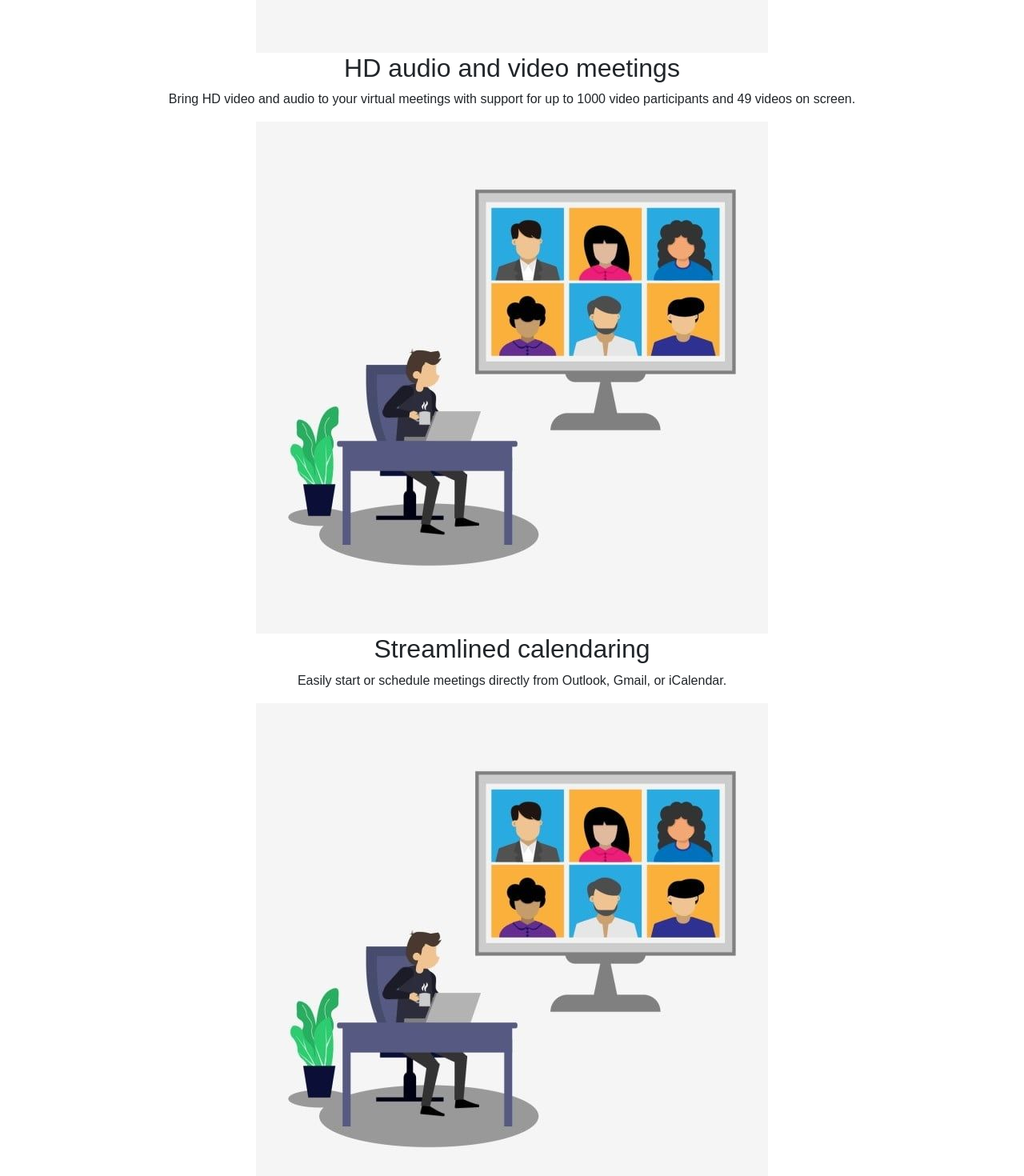
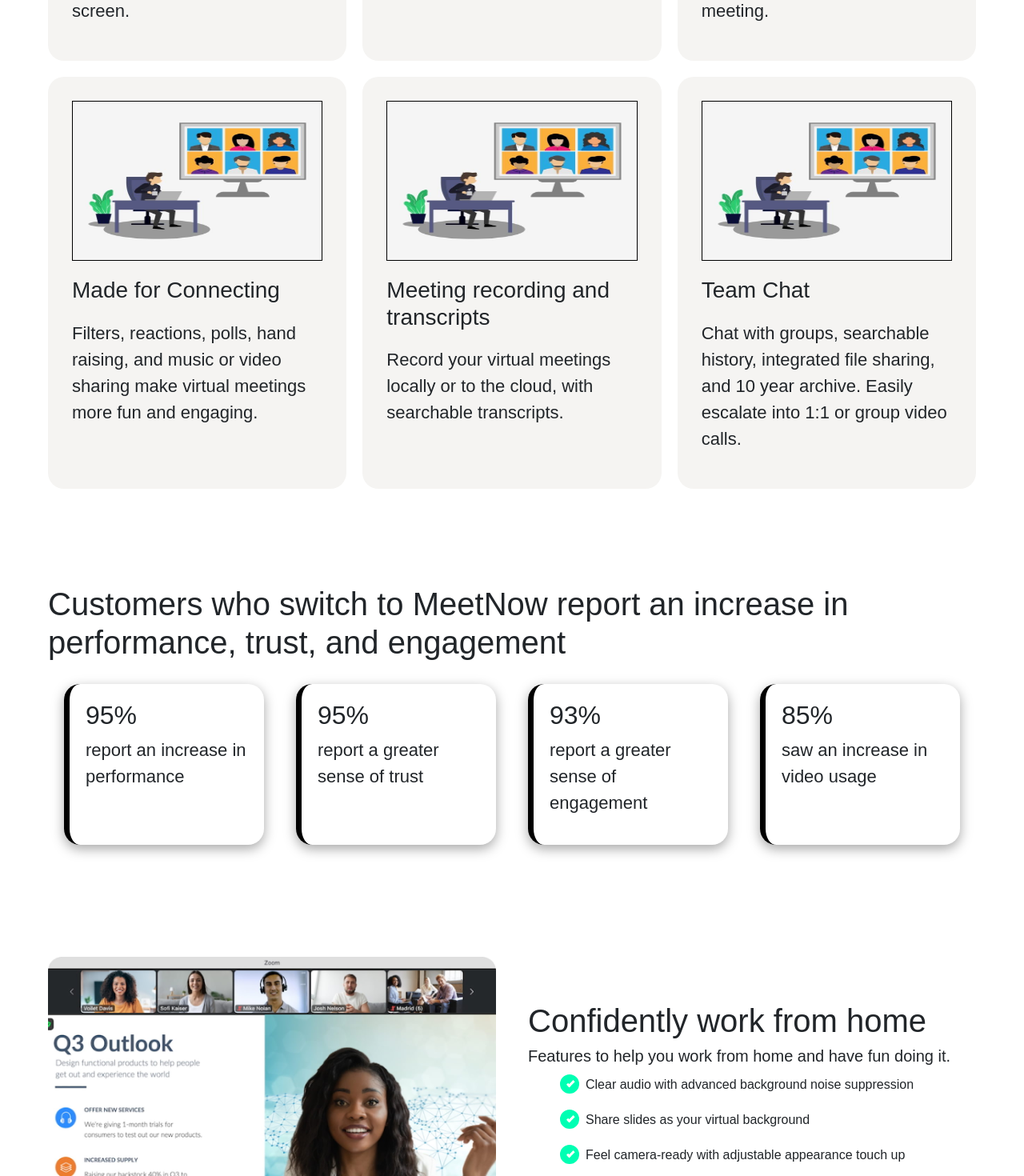
Before and after one commit to Rati3010/MeetNow, a React (Create React App) app in the folder client/: page / in a window 1280 px wide. Shown: the part 2180-3650 px from the top of the page at 80% size. Built offline with nearby package versions, Linux system fonts and the light colour scheme.

Commit message:
added some more css

```diff
--- /dev/null
+++ b/client/src/pages/HomePage/Confident.css
@@ -0,0 +1,49 @@
+.confindet-box-collection {
+  padding: 60px;
+  display: flex;
+  justify-content: space-between;
+  align-items: center;
+  text-align: left;
+  gap: 40px;
+}
+.confindet-box-collection > div {
+  width: 50%;
+}
+.confindet-box-collection > div > img {
+  width: 100%;
+}
+ul.checklist li {
+  font-size: 16px;
+  margin-bottom: 1em;
+  list-style-type: none;
+  padding: 0.25em 0 0 2.5em;
+  position: relative;
+}
+.checklist li::before {
+  content: ' ';
+  display: block;
+  border: solid 0.8em rgb(0, 255, 179);
+  border-radius: 0.8em;
+  height: 0;
+  width: 0;
+  position: absolute;
+  left: 0.5em;
+  top: 40%;
+  margin-top: -0.5em;
+}
+.checklist li::after {
+  content: ' ';
+  display: block;
+  width: 0.3em;
+  height: 0.6em;
+  border: solid #fff;
+  border-width: 0 0.2em 0.2em 0;
+  position: absolute;
+  left: 1.2em;
+  top: 45%;
+  margin-top: -0.2em;
+  -webkit-transform: rotate(45deg);
+  -moz-transform: rotate(45deg);
+  -o-transform: rotate(45deg);
+  transform: rotate(45deg);
+}
--- a/client/src/pages/HomePage/Confident.jsx
+++ b/client/src/pages/HomePage/Confident.jsx
@@ -3,18 +3,19 @@ import workFromHome from '../../assets/work-from-home-1.jpg';
 import meetingSoftware from '../../assets/meetings-software-1.jpg';
 import chatMobile from '../../assets/chat-mobile.gif';
 import chatImage from '../../assets/zoom-chat-1.jpg';
+import "./Confident.css"
 
 const Confident = () => {
   return (
     <>
-      <div>
+      <div className='confindet-box-collection'>
         <div>
           <img src={workFromHome} alt="" />
         </div>
         <div>
           <h1>Confidently work from home</h1>
           <h5>Features to help you work from home and have fun doing it.</h5>
-          <ul>
+          <ul className='checklist'>
             <li>Clear audio with advanced background noise suppression</li>
             <li>Share slides as your virtual background</li>
             <li>Feel camera-ready with adjustable appearance touch up</li>
@@ -24,14 +25,14 @@ const Confident = () => {
         </div>
       </div>
 
-      <div>
+      <div className='confindet-box-collection'>
         <div>
           <h1>Modernize your virtual meeting software</h1>
           <h5>
             MeetNow Meetings for desktop and mobile provide the virtual meeting
             tools to make every meeting a great one.
           </h5>
-          <ul>
+          <ul className='checklist'>
             <li>
               Focus on your virtual meeting – click record to leave the note
               taking to Zoom’s auto-generated, searchable transcripts
@@ -51,7 +52,7 @@ const Confident = () => {
         </div>
       </div>
 
-      <div>
+      <div className='confindet-box-collection'>
         <div>
           <img src={chatMobile} alt="" />
         </div>
@@ -63,7 +64,7 @@ const Confident = () => {
             great video conferencing experience that you’d expect from the
             desktop client and more.
           </h5>
-          <ul>
+          <ul className='checklist'>
             <li>
               Focus on your virtual meeting – click record to leave the note
               taking to MeetNow’s auto-generated, searchable transcripts
@@ -77,15 +78,15 @@ const Confident = () => {
         </div>
       </div>
 
-      <div>
+      <div className='confindet-box-collection'>
         <div>
-          <h1>Communicate instantly on Zoom Team Chat</h1>
+          <h1>Communicate instantly on MeetNow Team Chat</h1>
           <h5>
             Integrated persistent instant messaging streamlines workspace
             collaboration for team members across the desktop and mobile
             clients.
           </h5>
-          <ul>
+          <ul className='checklist'>
             <li>Instantly start a virtual meeting or phone call</li>
             <li>Share files and search content in public or private groups</li>
             <li>Connect external users while keeping information safe</li>
--- a/client/src/pages/HomePage/Description.css
+++ b/client/src/pages/HomePage/Description.css
@@ -64,3 +64,54 @@
 #description-below-box-collection>div>div>p{
     font-size: 22px;
 }
+#description-built{
+    padding: 60px;
+}
+#description-built>h1{
+    margin-bottom: 50px;
+}
+#description-built-box-collection{
+    display: grid;
+    grid-template-columns: repeat(3,1fr);
+    gap: 20px;
+}
+#description-built-box-collection>div{
+    padding: 30px;
+    text-align: left;
+    background-color: rgb(245, 244, 242);
+    border-radius: 20px;
+}
+#description-built-box-collection>div:hover{
+    background-color: rgb(187, 228, 247);
+}
+#description-built-box-collection>div>img{
+    width: 100%;
+    height: 200px;
+    margin-bottom: 20px;
+    border: 1px solid black ;
+}
+#description-built-box-collection>div>h3{
+    margin-bottom: 20px;
+}
+#description-built-box-collection>div>p{
+    font-size: 22px;
+}
+#description-customers{
+    padding: 60px;
+    text-align: left;
+}
+#description-customers>div{
+    display: grid;
+    grid-template-columns: repeat(4,1fr);
+    padding: 20px;
+    gap: 40px;
+}
+#description-customers>div>div{
+  padding: 20px;
+  border-left: 7px solid black;
+  border-radius: 20px;
+  box-shadow: rgba(0, 0, 0, 0.35) 0px 5px 15px;
+}
+#description-customers>div>div>p{
+    font-size: 22px;
+}
--- a/client/src/pages/HomePage/Description.jsx
+++ b/client/src/pages/HomePage/Description.jsx
@@ -65,7 +65,7 @@ const Description = () => {
               <p>
                 MeetNow Meetings syncs with your calendar system and delivers
                 streamlined enterprise-grade video conferencing from desktop,
-                mobile and dedicated Zoom for Home Devices
+                mobile and dedicated MeetNow for Home Devices
               </p>
             </div>
           </div>
@@ -85,12 +85,12 @@ const Description = () => {
         </div>
       </div>
 
-      <div>
+      <div id='description-built'>
         <h1>Built for modern teams</h1>
-        <div>
+        <div id='description-built-box-collection'>
           <div>
             <img src={meetingImage} alt="" />
-            <h2>HD audio and video meetings</h2>
+            <h3>HD audio and video meetings</h3>
             <p>
               Bring HD video and audio to your virtual meetings with support for
               up to 1000 video participants and 49 videos on screen.
@@ -98,7 +98,7 @@ const Description = () => {
           </div>
           <div>
             <img src={meetingImage} alt="" />
-            <h2>Streamlined calendaring</h2>
+            <h3>Streamlined calendaring</h3>
             <p>
               Easily start or schedule meetings directly from Outlook, Gmail, or
               iCalendar.
@@ -106,7 +106,7 @@ const Description = () => {
           </div>
           <div>
             <img src={meetingImage} alt="" />
-            <h2>Built-in collaboration tools</h2>
+            <h3>Built-in collaboration tools</h3>
             <p>
               Multiple video call participants can share their screens
               simultaneously and co-annotate for a more interactive virtual
@@ -115,7 +115,7 @@ const Description = () => {
           </div>
           <div>
             <img src={meetingImage} alt="" />
-            <h2>Made for Connecting</h2>
+            <h3>Made for Connecting</h3>
             <p>
               Filters, reactions, polls, hand raising, and music or video
               sharing make virtual meetings more fun and engaging.
@@ -123,7 +123,7 @@ const Description = () => {
           </div>
           <div>
             <img src={meetingImage} alt="" />
-            <h2>Meeting recording and transcripts</h2>
+            <h3>Meeting recording and transcripts</h3>
             <p>
               Record your virtual meetings locally or to the cloud, with
               searchable transcripts.
@@ -131,7 +131,7 @@ const Description = () => {
           </div>
           <div>
             <img src={meetingImage} alt="" />
-            <h2>Team Chat</h2>
+            <h3>Team Chat</h3>
             <p>
               Chat with groups, searchable history, integrated file sharing, and
               10 year archive. Easily escalate into 1:1 or group video calls.
@@ -140,9 +140,9 @@ const Description = () => {
         </div>
       </div>
 
-      <div>
+      <div id='description-customers'>
         <h1>
-          Customers who switch to Zoom report an increase in performance, trust,
+          Customers who switch to MeetNow report an increase in performance, trust,
           and engagement
         </h1>
         <div>
```
Also changed, not shown: client/src/assets/team-chat.jpg (added).
